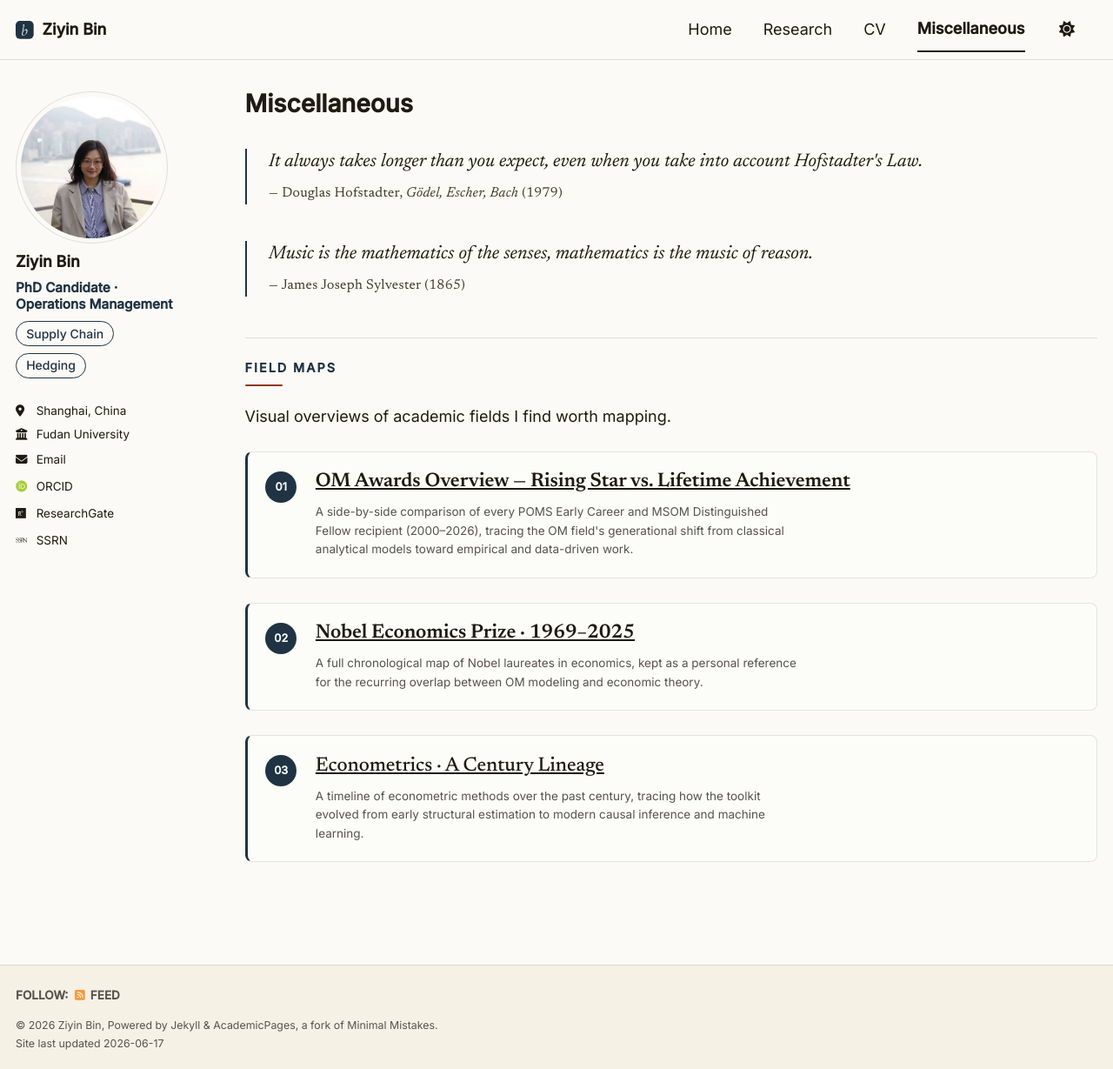
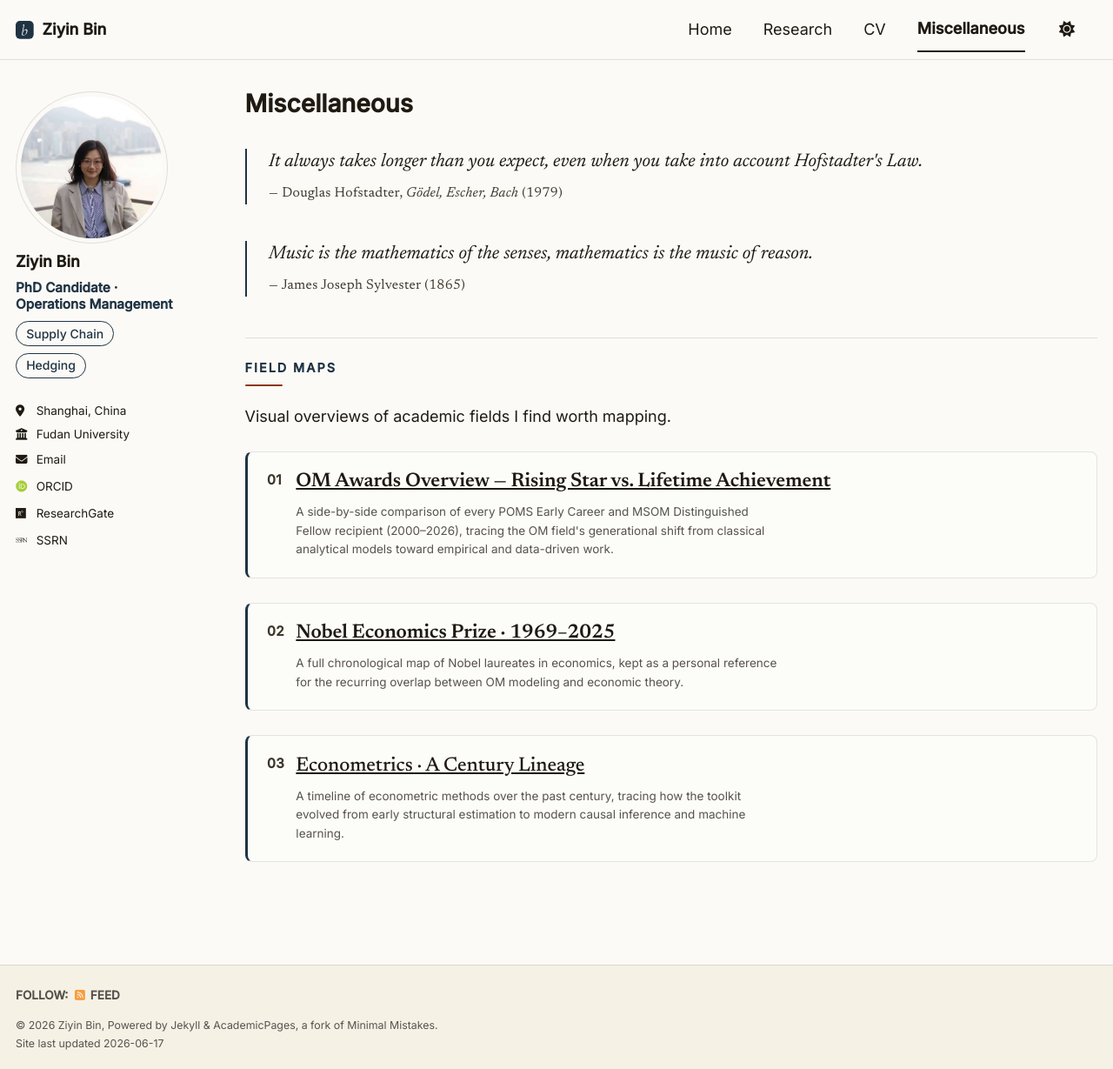
Before and after one commit to ziyinbin/ziyinbin.github.io, a Jekyll site: the page built from _pages/miscellaneous.md, in a window 1280 px wide and 1229 px high. Shown: the whole window at 87% size. Built offline with Jekyll 4.4.1, drawn with Linux system fonts in a browser that asks for light colours; some web fonts are replaced; a script bundle is joined from its source files by our own code; library files that are not in the unit come from our copies.

Commit message:
Link paper titles to detail pages; gray-bold publication numbers
- Landing Upcoming Talks: both paper titles now link to their detail
  pages, rendered bold; conference names stay in muted gray.
- CV Conference Presentations: the two paper group headings link to
  their detail pages (already bold serif via .cv-page strong).
- Publication number badges: replaced the solid navy circle with plain
  gray bold "01" / "02" text. Added counter-reset to .archive so the
  Research page numbers sequentially (Hedging 01, Photovoltaic 02).

Co-Authored-By: Claude Opus 4.8 (1M context) <noreply@anthropic.com>

```diff
--- a/_sass/include/_cv.scss
+++ b/_sass/include/_cv.scss
@@ -44,4 +44,18 @@
     font-weight: 500;
     color: var(--global-text-color);
   }
+
+  /* Linked entry titles (e.g. paper group headings) inherit the serif title
+     look, navy underline on hover */
+  strong a {
+    color: inherit;
+    text-decoration: none;
+    border-bottom: 1px solid transparent;
+    transition: $global-transition;
+  }
+
+  strong a:hover {
+    color: var(--global-link-color);
+    border-bottom-color: var(--global-link-color);
+  }
 }
--- a/_sass/include/_home.scss
+++ b/_sass/include/_home.scss
@@ -52,9 +52,21 @@ body.landing {
   margin: 0;
   font-family: $serif;
   font-size: 1.18rem;
-  font-weight: 500;
+  font-weight: 600;
   line-height: 1.3;
   color: var(--global-text-color);
+}
+
+.talk-entry__title a {
+  color: inherit;
+  text-decoration: none;
+  border-bottom: 1px solid transparent;
+  transition: $global-transition;
+}
+
+.talk-entry__title a:hover {
+  color: var(--global-link-color);
+  border-bottom-color: var(--global-link-color);
 }
 
 .talk-entry__meta {
--- a/_sass/include/_pills.scss
+++ b/_sass/include/_pills.scss
@@ -58,7 +58,8 @@
 }
 
 /* ----- Publication card ----- */
-.page__content {
+.page__content,
+.archive {
   counter-reset: publication-card;
 }
 
@@ -66,7 +67,7 @@
   counter-increment: publication-card;
   position: relative;
   margin: 0 0 1.55em;
-  padding: 1.1rem 1.25rem 1.15rem 4.35rem;
+  padding: 1.1rem 1.25rem 1.15rem 3.1rem;
   border: 1px solid rgba(73, 83, 112, 0.14);
   border-left: 3px solid var(--global-link-color);
   border-radius: 0.45rem;
@@ -77,28 +78,18 @@
   margin-top: 1rem;
 }
 
+/* Number badge: gray bold text (no filled circle) */
 .publication-card::before {
   content: counter(publication-card, decimal-leading-zero);
   position: absolute;
-  left: 1.15rem;
-  top: 1.24rem;
-  width: 2rem;
-  height: 2rem;
-  display: inline-flex;
-  align-items: center;
-  justify-content: center;
+  left: 1.25rem;
+  top: 1.35rem;
   font-family: $sans-serif;
-  font-size: 0.7rem;
+  font-size: 0.85rem;
   font-weight: 700;
   line-height: 1;
-  letter-spacing: 0;
-  color: var(--global-bg-color);
-  background: var(--global-link-color);
-  border-radius: 999px;
-}
-
-.publication-card + .publication-card::before {
-  top: 1.24rem;
+  letter-spacing: 0.02em;
+  color: var(--global-muted-text-color);
 }
 
 .publication-title {
@@ -176,13 +167,11 @@
 
 @media (max-width: 600px) {
   .publication-card {
-    padding: 1rem 1rem 1.05rem 3.65rem;
+    padding: 1rem 1rem 1.05rem 2.8rem;
   }
 
   .publication-card::before {
-    left: 0.9rem;
-    width: 1.8rem;
-    height: 1.8rem;
+    left: 1rem;
   }
 }
 
```
Also changed, not shown: _pages/about.md (+2 -2 lines), _pages/cv.md (+2 -2 lines).
